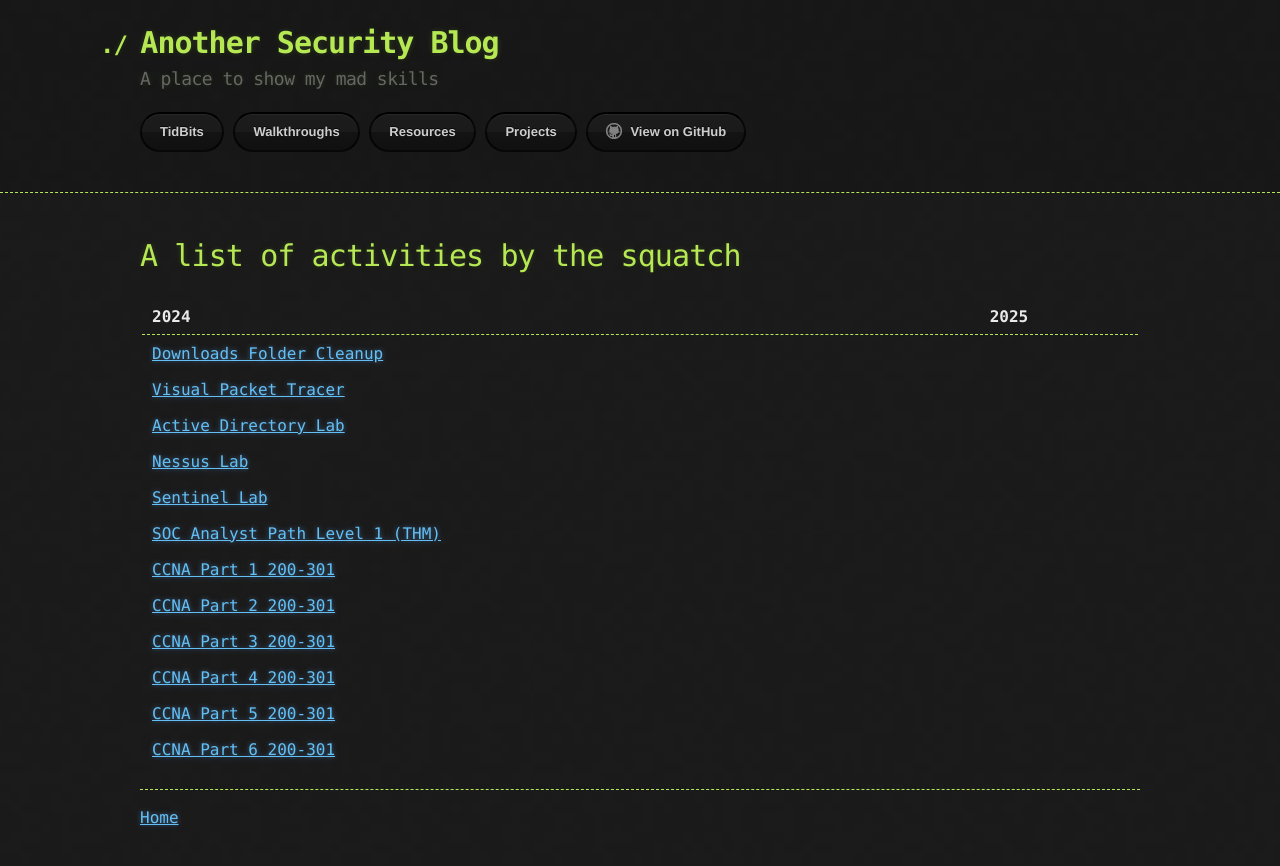
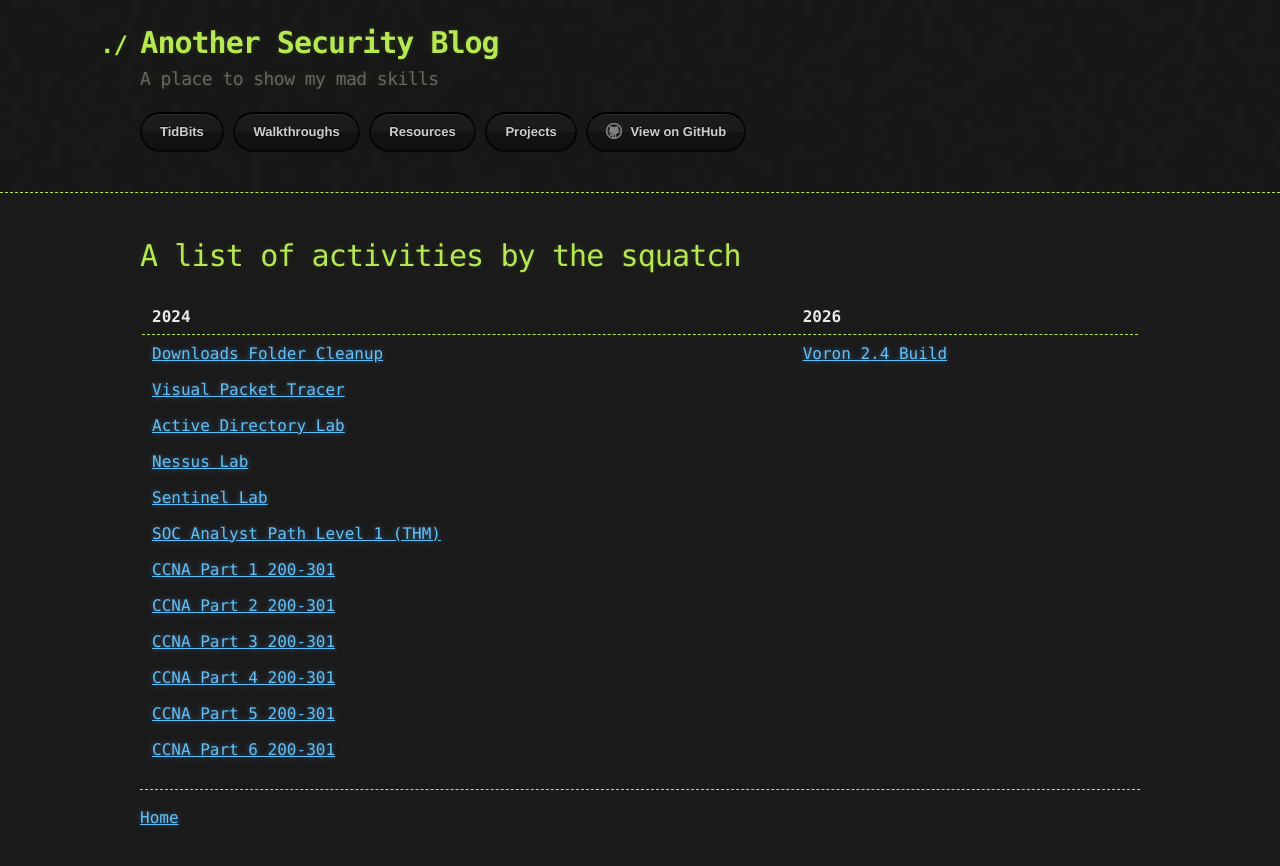
Before and after one commit to CyberCasquatch/cybercasquatch.github.io, a Jekyll site: the page built from Projects.md, in a window 1280 px wide. Shown: the top 866 px of the page. Built offline with Jekyll 4.4.1, drawn with Linux system fonts in a browser that asks for light colours.

Commit message:
Update year from 2025 to 2026 and add new project

```diff
--- a/Projects.md
+++ b/Projects.md
@@ -8,9 +8,9 @@
 
 # A list of activities by the squatch
 
-| 2024                                                                                   | 2025        |
+| 2024                                                                                   | 2026        |
 |:---------------------------------------------------------------------------------------|:------------|
-| [Downloads Folder Cleanup](_posts/Projects/Python/2024-03-01-Download-file-cleanup.md) |             |
+| [Downloads Folder Cleanup](_posts/Projects/Python/2024-03-01-Download-file-cleanup.md) | [Voron 2.4 Build](_posts/Projects/2026-01-26-BigIron.md)|
 | [Visual Packet Tracer](_posts/Projects/Python/2024-03-05-Visual-Packet_tracer.md)      |             |
 | [Active Directory Lab](_posts/Projects/2024-03-10-ActiveDirectoryLab.md)               |             |
 | [Nessus Lab](_posts/Projects/2024-03-21-NessusLab.md)                                  |             |
```
